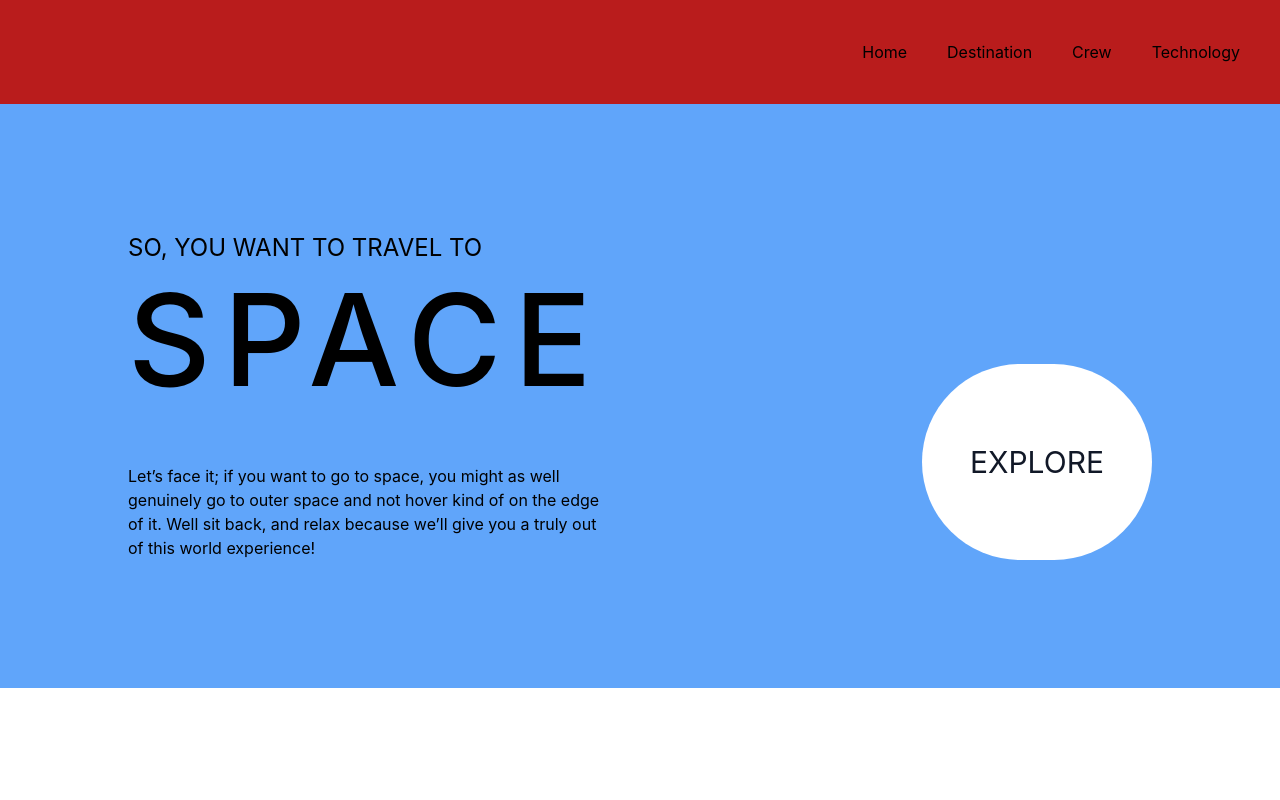
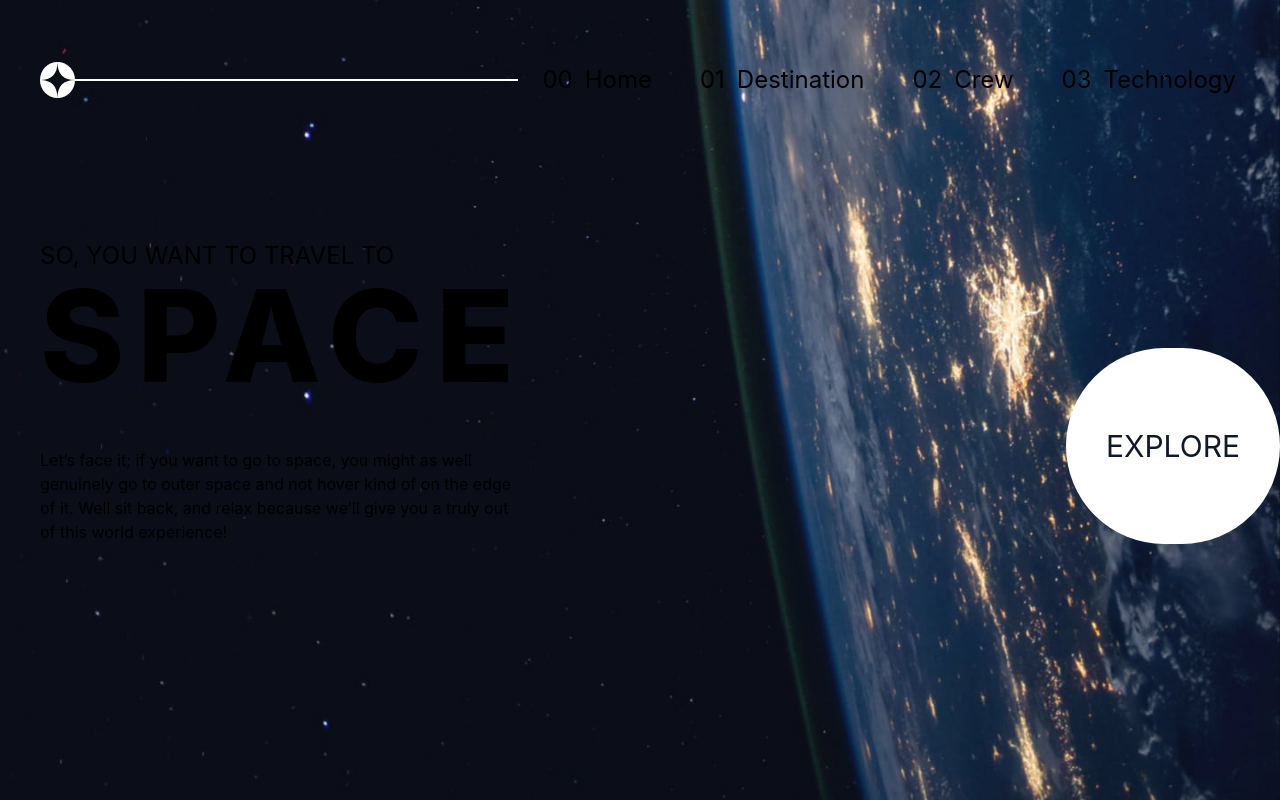
Before and after one commit to thisisharsh7/SpaceTurn, a Next.js app: page / in a window 1280 px wide. Built offline with nearby package versions, Linux system fonts and the light colour scheme.

Commit message:
project on go

```diff
--- a/External/Header.js
+++ b/External/Header.js
@@ -1,32 +1,39 @@
 import Link from "next/link";
+import Image from "next/image";
+import logo from "../public/assets/shared/logo.svg"
 
 export default function Header() {
   return (
-    <>
-      <nav className="bg-red-700 p-10">
-        <ul className="flex justify-end gap-10">
+    <header className="xl:py-5 py-3" >
+      <nav className="xl:p-10 p-5 flex items-center justify-between">
+      <div className="flex w-24">
+        <Image src={logo} alt="logo" />
+      </div>
+      <div className=" bg-white w-full h-0.5">
+      </div>
+        <ul className="sm:flex justify-end xl:gap-10 gap-6 pl-5 hidden">
           <li>
             <Link href="/">
-              <a>Home</a>
+              <a className="flex gap-3 font-normal p-1 xl:text-2xl text-xl"><span>00</span><span>Home</span></a>
             </Link>
           </li>
           <li>
             <Link href="/destination">
-              <a>Destination</a>
+              <a className="flex gap-3 font-normal p-1 xl:text-2xl text-xl"><span>01</span><span>Destination</span></a>
             </Link>
           </li>
           <li>
             <Link href="/crew">
-              <a>Crew</a>
+              <a className="flex gap-3 font-normal p-1 xl:text-2xl text-xl"><span>02</span><span>Crew</span></a>
             </Link>
           </li>
           <li>
             <Link href="/technology">
-              <a>Technology</a>
+              <a className="flex gap-3 font-normal p-1 xl:text-2xl text-xl"><span>03</span><span>Technology</span></a>
             </Link>
           </li>
         </ul>
       </nav>
-    </>
+    </header>
   );
 }
--- a/pages/_app.js
+++ b/pages/_app.js
@@ -10,7 +10,7 @@ function MyApp({ Component, pageProps }) {
         <link rel="icon" href="/favicon.png" />
       </Head>
       <Header />
-      <main>
+      <main className="">
         <Component {...pageProps} />
       </main>
     </>
--- a/pages/destination.js
+++ b/pages/destination.js
@@ -1,5 +1,6 @@
 import { useReducer } from "react";
-import Imoon from "../public/assets/destination/image-moon.png";
+import desktop from "../public/assets/destination/background-destination-desktop.jpg";
+import Image from "next/image";
 import dReducer, { dInitialState } from "../External/destiReducer";
 
 export default function destination() {
@@ -8,7 +9,10 @@ export default function destination() {
     dispatch({type: e.target.innerHTML});
   }
   return (
-    <section className="py-12 px-32 flex flex-col gap-10 ">
+    <section className="py-6 px-32 flex flex-col gap-10 ">
+    <div className="-z-10">
+    <Image src={desktop} layout="fill" alt="bg-destination"/>
+    </div>
       <h1 className="text-2xl uppercase flex gap-12">
         <span>01</span>
         <span>Pick your destination</span>
--- a/pages/index.js
+++ b/pages/index.js
@@ -1,25 +1,40 @@
 import Link from "next/link";
+import Image from "next/image";
+import mobile from "../public/assets/home/background-home-mobile.jpg";
+import desktop from "../public/assets/home/background-home-desktop.jpg";
+import tablet from "../public/assets/home/background-home-tablet.jpg";
 
 export default function Home() {
   return (
-    <section className="flex xl:p-32 md:p-28 sm:p-20 justify-between items-center bg-blue-400">
-      <div className="max-w-min flex flex-col gap-3">
-        <p className="uppercase text-2xl">So, you want to travel to</p>
-        <h1 className="font-medium uppercase text-9xl tracking-widest pb-12">
+    <section className="home flex pt-20 pb-5">
+      {/* <picture>
+        <source media="(max-width:440px)" srcSet={mobile} />
+        <img src={desktop} alt="bg-home" />
+      </picture> */}
+      <div className="-z-10">
+        <Image src={desktop} layout="fill" alt="bg-home" />
+      </div>
+      <div className="flex sm:flex-row flex-col sm:gap-3 gap-12 w-full justify-between flex-wrap">
+        <div className="max-w-min flex flex-col sm:pl-10 pl-sm">
+          <p className="uppercase sm:text-2xl text-base">
+            So, you want to travel to
+          </p>
+          <h1 className=" uppercase sm:text-9xl text-7xl tracking-widest  xl:font-extrabold font-bold pb-12">
             Space
           </h1>
           <p className="text-base">
-          Let’s face it; if you want to go to space, you might as well genuinely
-          go to outer space and not hover kind of on the edge of it. Well sit
-          back, and relax because we’ll give you a truly out of this world
-          experience!
+            Let’s face it; if you want to go to space, you might as well
+            genuinely go to outer space and not hover kind of on the edge of it.
+            Well sit back, and relax because we’ll give you a truly out of this
+            world experience!
           </p>
         </div>
-      <div className="bg-white self-end text-gray-900 text-3xl px-12 py-20 rounded-full">
+        <div className="bg-white self-end hover:bg-red-200 text-gray-900 sm:text-3xl sm:px-10 sm:py-20 text-2xl px-8 py-16 rounded-full">
           <Link href="/destination">
             <h2 className="cursor-pointer uppercase">Explore</h2>
           </Link>
         </div>
+      </div>
     </section>
   );
 }
--- a/styles/globals.css
+++ b/styles/globals.css
@@ -1,18 +1,17 @@
 @tailwind base;
 @tailwind components;
 @tailwind utilities;
+@import url('https://fonts.googleapis.com/css2?family=Bungee+Spice&display=swap');
 
 html,
 body {
-  max-width: 1800px;
+  max-width: 1440px;
   min-height: 100vh;
   margin: 0 auto;
   padding: 0;
-  margin: 0;
   font-family: -apple-system, BlinkMacSystemFont, Segoe UI, Roboto, Oxygen,
     Ubuntu, Cantarell, Fira Sans, Droid Sans, Helvetica Neue, sans-serif;
 }
-
 a {
   color: inherit;
   text-decoration: none;
```
Also changed, not shown: public/vercel.svg (deleted). Lines whose indentation alone changed are shown as unchanged.
